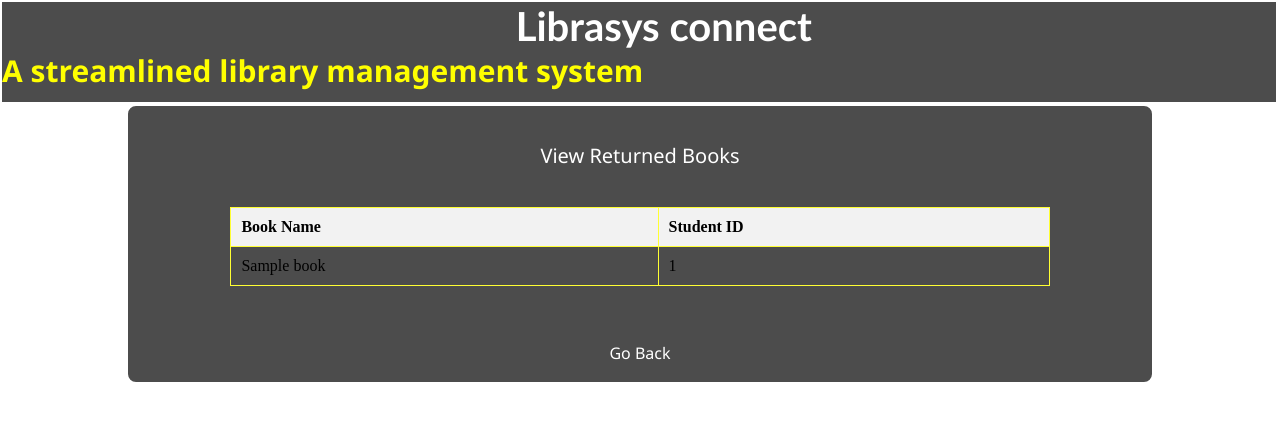
After one commit to lk-labs/Library-Management-System, a PHP site: page /returned_books.php in a window 1280 px wide. The commit adds this page. Shown: the top 421 px of the page. Run offline with PHP 8.4, Linux system fonts and the light colour scheme; tables that the repository leaves empty or names only in its code hold one stand-in row (values such as "Sample post").

Commit message:
librasys

```diff
--- a/admin.php
+++ b/admin.php
@@ -31,8 +31,8 @@ if ($aid == NULL || $_POST['pass'] == NULL) {
 
 <body>
 	<div id="banner">
-		<span class="head">Library Management System</span><br />
-		<marquee class="clg" direction="right" behavior="alternate" scrollamount="1">TECH VEGAN</marquee>
+		<span class="head">Librasys Connect</span><br />
+		<marquee class="clg" direction="right" behavior="alternate" scrollamount="1">TAstreamlined library management System</marquee>
 	</div>
 	<br />
 
--- /dev/null
+++ b/returned_books.php
@@ -0,0 +1,56 @@
+<?php
+include("setting.php");
+
+// Fetch only the book name and student ID from the returned_books table
+$books_query = mysqli_query($set, "SELECT name, sid FROM returned_books");
+
+// Check if there are any books available
+if (mysqli_num_rows($books_query) > 0) {
+    // Initialize an empty variable to store the HTML table
+    $table_output = "<table border='1' class='table'>\n";
+    $table_output .= "<tr><th>Book Name</th><th>Student ID</th></tr>\n";
+
+    // Loop through each book and add a row to the table
+    while ($book = mysqli_fetch_array($books_query)) {
+        $table_output .= "<tr><td>{$book['name']}</td><td>{$book['sid']}</td></tr>\n";
+    }
+
+    $table_output .= "</table>";
+} else {
+    $table_output = "<p>No books available.</p>";
+}
+?>
+
+<!DOCTYPE html>
+<html>
+
+<head>
+    <meta charset="UTF-8">
+    <title>View Returned Books</title>
+    <link href="stylesheet.css" rel="stylesheet" type="text/css" />
+</head>
+
+<body>
+    <div id="banner">
+        <span class="head">Librasys connect</span><br />
+        <marquee class="clg" direction="right" behavior="alternate" scrollamount="1">A streamlined library management
+            system</marquee>
+    </div>
+    <div align="center">
+        <div id="wrapper">
+            <br />
+            <br />
+            <span class="SubHead">View  Returned Books</span>
+            <br />
+            <br />
+            <?php echo $table_output; ?>
+            <br />
+            <br />
+            <a href="adminhome.php" class="link">Go Back</a>
+            <br />
+            <br />
+        </div>
+    </div>
+</body>
+
+</html>
```
Also changed, not shown: adminhome.php (+20 -2 lines), return.php (+31 -7 lines), Function.php (added), images/logo.png (added).
